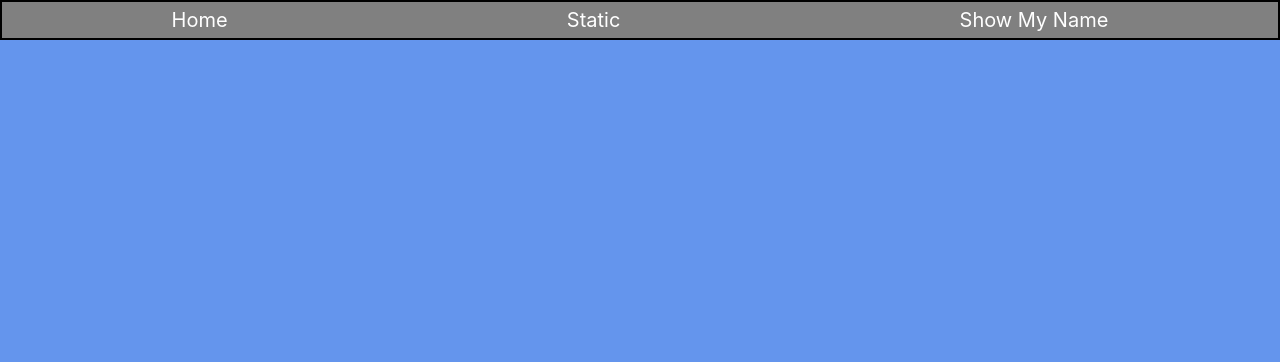
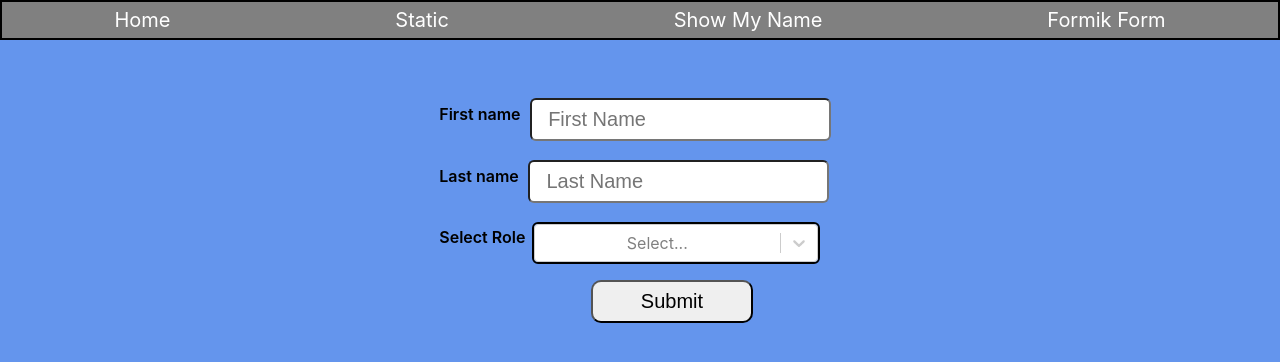
Before and after one commit to Nikhil-Ghorpade-117/React-Assignments, a React (Create React App) app: page /form in a window 1280 px wide. Shown: the top 362 px of the page. Built offline with nearby package versions, Linux system fonts and the light colour scheme.

Commit message:
Assignment-4 Done, Create form using Formik and validate using yup

```diff
--- a/package.json
+++ b/package.json
@@ -6,11 +6,14 @@
     "@testing-library/jest-dom": "^5.16.5",
     "@testing-library/react": "^13.4.0",
     "@testing-library/user-event": "^13.5.0",
+    "formik": "^2.2.9",
     "react": "^18.2.0",
     "react-dom": "^18.2.0",
     "react-router-dom": "^6.8.1",
     "react-scripts": "5.0.1",
-    "web-vitals": "^2.1.4"
+    "react-select": "^5.7.0",
+    "web-vitals": "^2.1.4",
+    "yup": "^1.0.0"
   },
   "scripts": {
     "start": "react-scripts start",
--- a/src/Components/App.js
+++ b/src/Components/App.js
@@ -1,7 +1,7 @@
 import '../Styles/App.css';
 
 //file imports below this line
-import {Home, Assignment_1, Assignment_2, Navbar} from "./index";
+import {Home, Assignment_1, Assignment_2, Navbar, Form, Form2} from "./index";
 import {Routes, Route} from "react-router-dom";
 
 function App() {
@@ -14,6 +14,7 @@ function App() {
         <Route path='/' element={<Home/>}/>
         <Route path='/assignment-static' element={<Assignment_1/>}/>
         <Route path='/assignment-show-my-name' element={<Assignment_2/>}/>
+        <Route path="/form" element={<Form/>}/>
       </Routes>
 
     </div>
--- /dev/null
+++ b/src/Components/Form.js
@@ -0,0 +1,99 @@
+import React from 'react';
+import { useFormik } from "formik";
+
+//css imports below this line
+import "../Styles/form.css";
+
+//schema import below this line
+import  {basicSchema} from "../Formik_Schemas/index";
+import RoleSelect from './RoleSelect';
+
+const options = [
+    {value:"Owner", label:"Owner"},
+    {value:"User", label:"User"},
+    {value:"Admin", label:"Admin"}
+];
+
+async function onSubmit(values, actions){
+    console.log("Submitted");
+    console.log(`Full Name : ${values.first_name +" "+ values.last_name}
+Role: ${values.role}
+    `);
+    await new Promise((resolve) => setTimeout(resolve, 1000));
+    actions.resetForm();
+}
+
+function Form() {
+
+    const formik = useFormik({
+
+        initialValues:{
+            first_name: "",
+            last_name: "",
+            role: ""
+        },
+
+        validationSchema: basicSchema,
+
+        onSubmit,
+
+    })
+
+    // console.log(formik.errors);
+
+  return (
+    <div className='form-container'>
+
+        <div className='form'>
+
+            <form onSubmit={formik.handleSubmit} autoComplete='off'>
+
+                <div class='inputs'>
+                    <label htmlFor="first_name">First name</label>
+                    <input
+                        value={formik.values.first_name}
+                        onChange={formik.handleChange}
+                        onBlur={formik.handleBlur}
+
+                        placeholder={formik.errors.first_name &&  formik.touched.first_name ? formik.errors.first_name : "First Name"}
+                        id="first_name" type="text"
+                        className={formik.errors.first_name && formik.touched.first_name ? "input-error" : ""}>
+                    </input>
+                    {/* {formik.errors.first_name && formik.touched.first_name && <p className='error-msg'>{formik.errors.first_name}</p>} */}
+                </div>
+
+                <div className='inputs'>
+                    <label htmlFor="last_name">Last name</label>
+                    <input
+                        value={formik.values.last_name}
+                        onChange={formik.handleChange}
+                        onBlur={formik.handleBlur}
+
+                        placeholder={formik.errors.last_name &&  formik.touched.last_name ? formik.errors.last_name : "Last Name"}
+                        id="last_name" type="text"
+                        className={formik.errors.last_name && formik.touched.last_name ? "input-error" : ""}>
+                    </input>
+                    {/* {formik.errors.last_name && formik.touched.last_name && <p className='error-msg'>{formik.errors.last_name}</p>} */}
+                </div>
+
+                <div className='dropdown-container'>
+                    <label htmlFor="role">Select Role</label>
+                    <RoleSelect
+                    classNameRef={formik.errors.role &&  formik.touched.role ? "dropdown-selector-error" : "dropdown-selector"}
+                    options={options}
+                    value={formik.values.role}
+                    onChange={value=>formik.setFieldValue("role", value.value)}
+                    />
+                    {/* {formik.errors.role && formik.touched.role && <p className='error-msg'>{formik.errors.role}</p>} */}
+                </div>
+
+                <button class="submit-btn" disabled={formik.isSubmitting} type="submit">Submit</button>
+            </form>
+
+        </div>
+
+    </div>
+  )
+}
+
+export default Form
--- /dev/null
+++ b/src/Components/Form2.js
@@ -0,0 +1,55 @@
+import React from 'react';
+
+import {Field, Formik} from "formik";
+
+function Form2() {
+  return (
+    <div>
+
+<Formik
+       initialValues={{ first_name: '', last_name: '' }}>
+       {({
+         values,
+         errors,
+         touched,
+         handleChange,
+         handleBlur,
+         handleSubmit,
+         isSubmitting,
+         /* and other goodies */
+       }) => (
+         <form onSubmit={handleSubmit}>
+           <label>First Name</label>
+           <Field type="text" name="first_name" placeholder="First Name"/>
+           {/* <input
+             type="text"
+             name="first_name"
+             onChange={handleChange}
+             onBlur={handleBlur}
+             value={values.email}
+           /> */}
+           {errors.email && touched.email && errors.email}
+           <br/>
+           <label>Last Name</label>
+           <Field type="text" name="first_name" placeholder="First Name"/>
+           {/* <input
+             type="text"
+             name="last_name"
+             onChange={handleChange}
+             onBlur={handleBlur}
+             value={values.password}
+           /> */}
+           {errors.password && touched.password && errors.password}
+           <br/>
+           <button type="submit" disabled={isSubmitting}>
+             Submit
+           </button>
+         </form>
+       )}
+     </Formik>
+
+    </div>
+  )
+}
+
+export default Form2
--- a/src/Components/Home.js
+++ b/src/Components/Home.js
@@ -1,4 +1,4 @@
-import React, { useState } from 'react';
+import React from 'react';
 
 //css files below this line
 import "../Styles/Home.css";
--- a/src/Components/Navbar.js
+++ b/src/Components/Navbar.js
@@ -19,6 +19,9 @@ function Navbar() {
                 <li>
                     <Link to="/assignment-show-my-name">Show My Name</Link>
                 </li>
+                <li>
+                    <Link to="/form">Formik Form</Link>
+                </li>
             </ul>
 
         </div>
--- /dev/null
+++ b/src/Components/RoleSelect.js
@@ -0,0 +1,28 @@
+import React from 'react';
+import Select from "react-select";
+
+
+
+
+
+function RoleSelect({onChange, options, value, classNameRef}) {
+
+    const defaultValue = (options, value)=>{
+        return options ? options.find(option=> option === value) : "";
+    }
+
+
+  return (
+    <div className={classNameRef}>
+
+        <Select
+        value={defaultValue(options, value)}
+        onChange={value=>onChange(value)}
+        options={options}
+        />
+
+    </div>
+  )
+}
+
+export default RoleSelect
--- a/src/Components/index.js
+++ b/src/Components/index.js
@@ -7,6 +7,18 @@ import TextViewer from "./TextViewer";
 import Assignment_1 from "./Assignment_1";
 import Assignment_2 from "./Assignment_2";
 import Navbar from "./Navbar";
+import Form from "./Form";
+import Form2 from "./Form2";
 
 
-export { Header, Footer, Content, Home, InputBox, TextViewer, Assignment_1, Assignment_2, Navbar };
+export {    Header,
+            Footer,
+            Content,
+            Home,
+            InputBox,
+            TextViewer,
+            Assignment_1,
+            Assignment_2,
+            Navbar,
+            Form,
+            Form2 };
--- /dev/null
+++ b/src/Formik_Schemas/index.js
@@ -0,0 +1,7 @@
+import * as yup from "yup";
+
+export const basicSchema = yup.object().shape({
+    first_name: yup.string().required("Field Required"),
+    last_name: yup.string().required("Field Required"),
+    role: yup.string().required("field Required")
+})
--- /dev/null
+++ b/src/Styles/form.css
@@ -0,0 +1,93 @@
+
+
+.form{
+
+    width: auto;
+    height: 60%;
+    /* border: 2px solid black; */
+
+    margin: 3rem auto;
+
+    display: flex;
+    flex-wrap: wrap;
+
+    align-items: center;
+    justify-content: center;
+
+
+}
+
+.inputs{
+    display: flex;
+}
+
+.inputs input{
+
+    padding: .5rem 1rem;
+    font-size: 20px;
+    border-radius: 6px;
+    /* border: 2px solid black; */
+    margin: 0.6rem;
+}
+
+.inputs label{
+    font-weight: 600;
+    padding-top: 1rem;
+}
+
+.dropdown-selector{
+
+    width: 18rem;
+    border: 2px solid black;
+    border-radius: 6px;
+
+    display: inline-block;
+
+}
+
+.dropdown-selector-error{
+    width: 18rem;
+    border: 2px solid red;
+    border-radius: 6px;
+}
+
+
+.dropdown-container{
+
+    display: flex;
+    margin-top: 10px
+
+}
+
+.dropdown-container label{
+    font-weight: 600;
+    margin-right: 0.4rem;
+    margin-top: 5px;
+
+}
+
+
+.submit-btn{
+
+    margin-top: 1rem;
+    padding: 0.5rem 3rem;
+    border-radius: 10px;
+
+    font-size: 20px;
+    cursor: pointer;
+
+    margin-left: 4rem;
+}
+
+
+.input-error{
+
+    border: 2px solid red;
+}
+
+.error-msg{
+
+    color: rgb(255, 0, 0);
+    font-size: 13px;
+
+}
--- a/src/index.js
+++ b/src/index.js
@@ -6,9 +6,9 @@ import {BrowserRouter} from "react-router-dom";
 
 const root = ReactDOM.createRoot(document.getElementById('root'));
 root.render(
-  <React.StrictMode>
+
     <BrowserRouter>
       <App />
     </BrowserRouter>
-  </React.StrictMode>
+
 );
```
Also changed, not shown: 1 other file (tests, documents, lock files or other folders).
